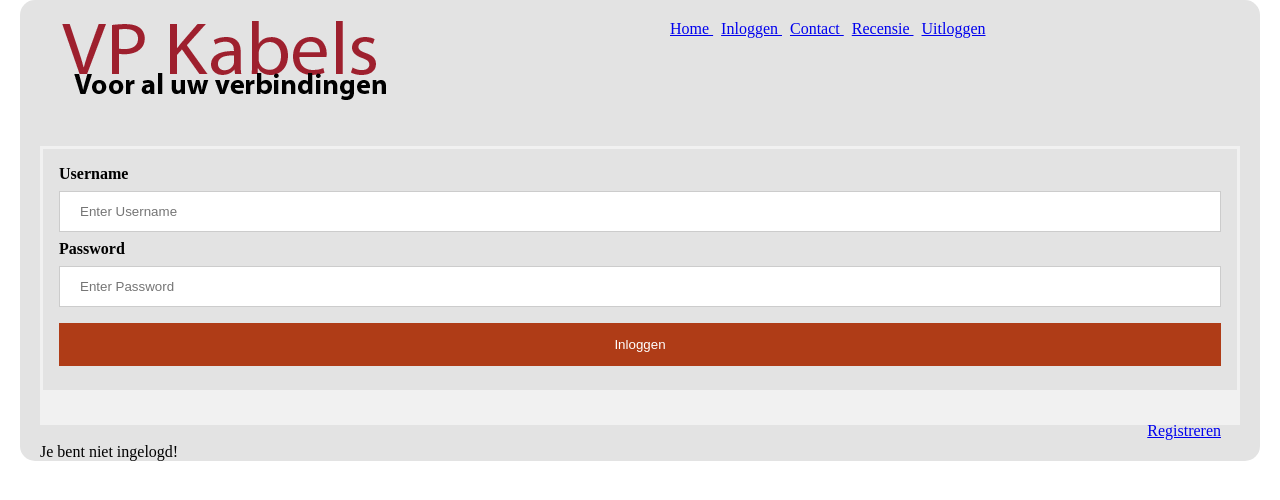
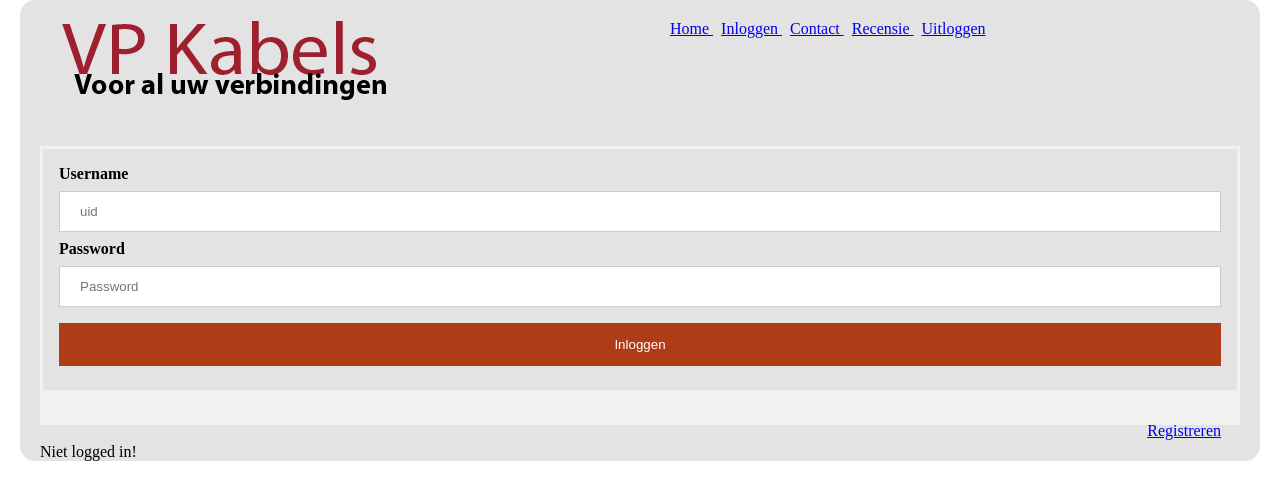
Before and after one commit to zerin6/Project-Wired-In, a PHP site: page /login/Inloggen.php in a window 1280 px wide. Shown: the top 500 px of the page. Run offline with PHP 8.4, Linux system fonts and the light colour scheme.

Commit message:
Add files via upload

```diff
--- a/login/Inloggen.php
+++ b/login/Inloggen.php
@@ -36,10 +36,10 @@ session_start();
 
         <div class="container">
             <label><b>Username</b></label>
-            <input type="text" placeholder="Enter Username" name="first" required>
+            <input type="text" placeholder="uid" name="uid" required><br/>
 
             <label><b>Password</b></label>
-            <input type="password" placeholder="Enter Password" name="psw" required>
+            <input type="password" placeholder="Password" name="pwd" required><br/>
 
             <button type="submit">Inloggen</button>
         </div>
@@ -49,10 +49,11 @@ session_start();
         </div>
     </form>
     <br/>
-    <?php if(isset($_SESSION['id']))  {
-        echo "Je bent succesvol ingelogd!";
+    <?php
+    if (isset($_SESSION['id'])){
+        echo $_SESSION['id'];
     } else {
-        echo "Je bent niet ingelogd!";
+        echo "Niet logged in!";
     }
     ?>
 
--- a/login/index.php
+++ b/login/index.php
@@ -13,7 +13,7 @@ session_start();
     <title>Add Employee</title>
 </head>
 <body>
-<formaction="login.php" method="POST">
+<form action="login.php" method="POST">
     <input type="text" placeholder="uid" name="uid" required><br/>
     <input type="password" placeholder="Password" name="pwd" required><br/>
     <button type="submit" name="send">LOGIN</button>
@@ -23,7 +23,9 @@ session_start();
 <?php
 if (isset($_SESSION['id'])){
     echo $_SESSION['id'];
-} echo "niet logged in"
+} else {
+    echo "NIET";
+}
 ?>
 
 <form action="signup.php" method="POST">
--- a/login/login.php
+++ b/login/login.php
@@ -17,4 +17,4 @@ else {
 
 
 
-header("Location: ../Homepage.php");
+header("Location: Inloggen.php");
```
